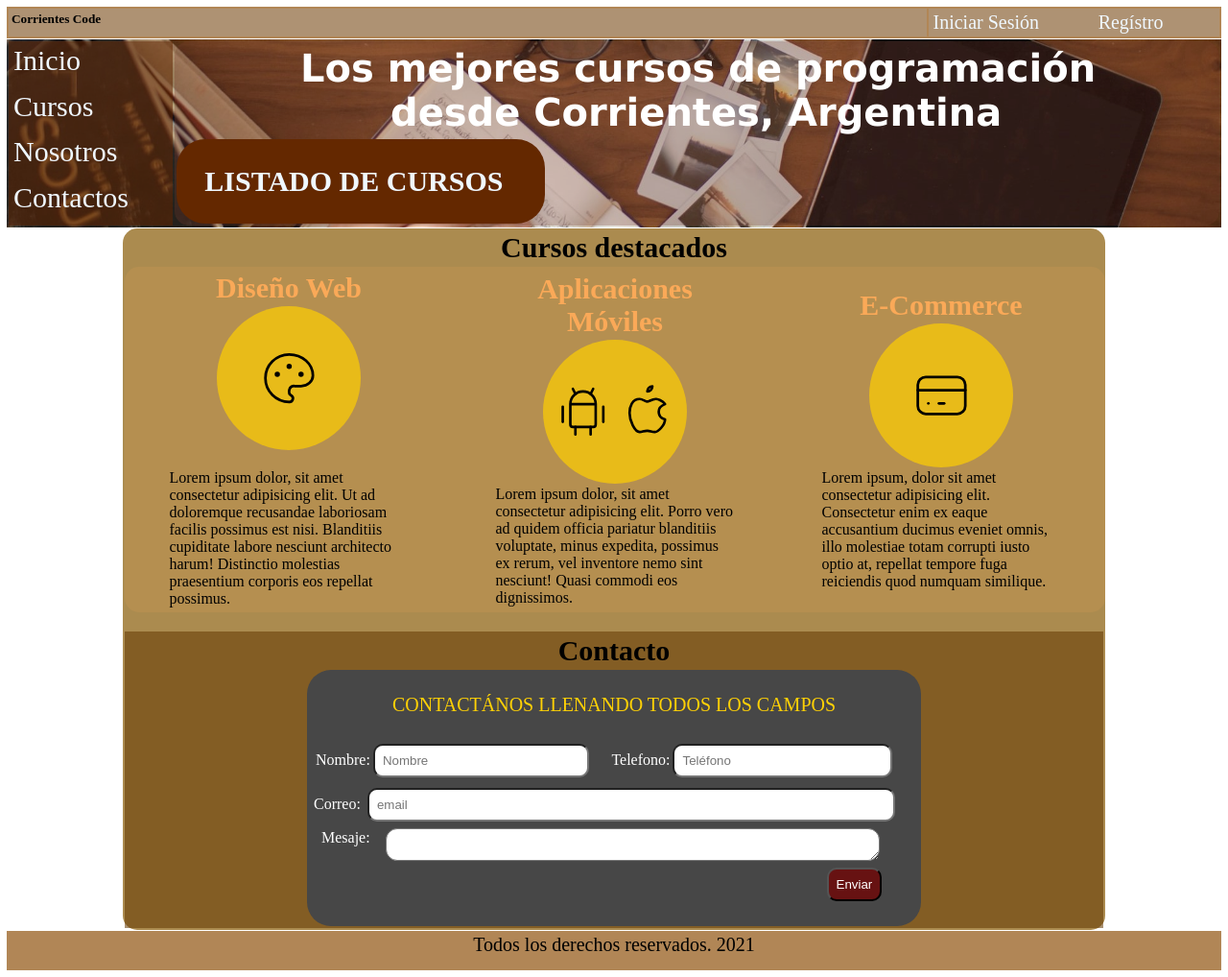
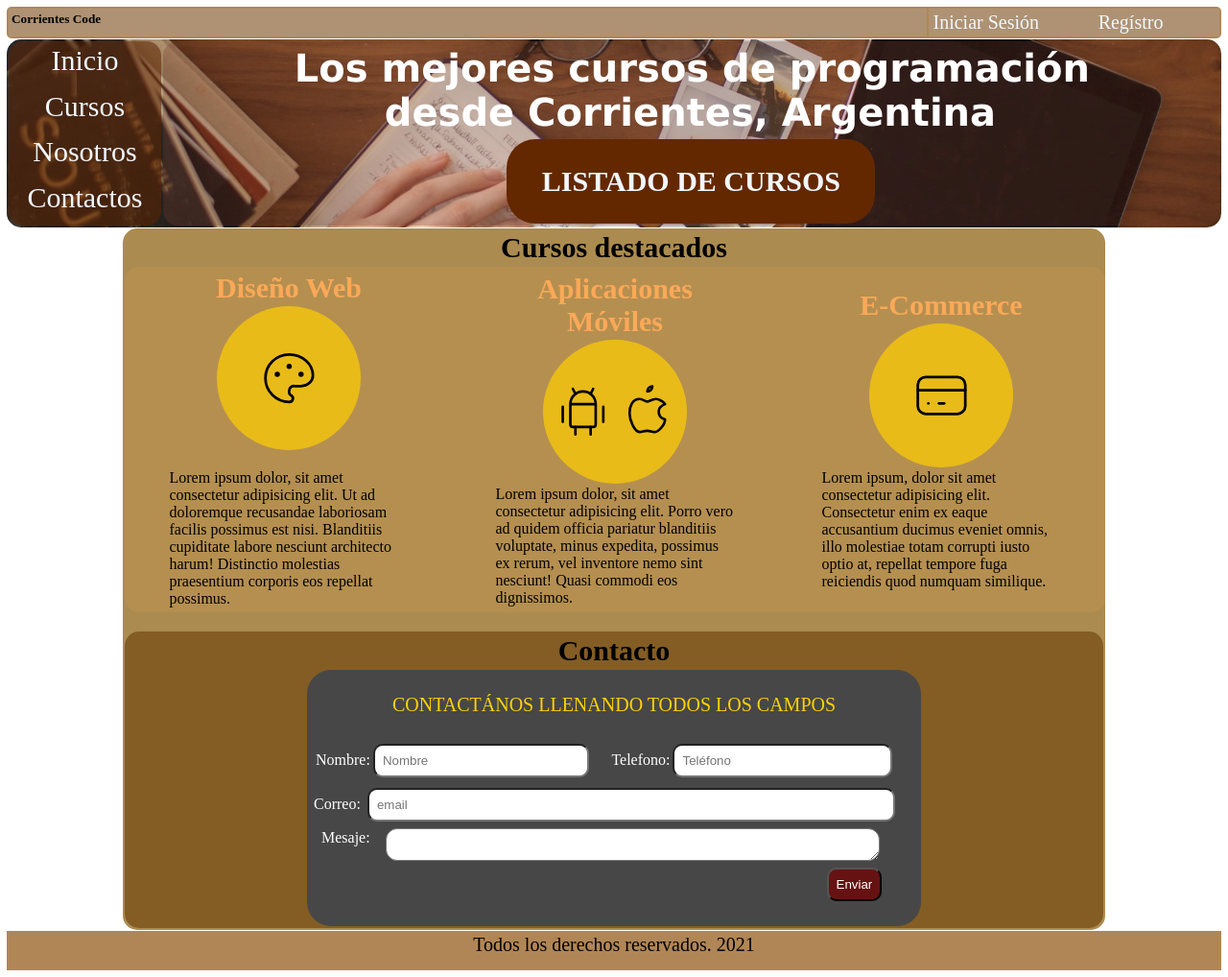
Before and after one commit to Raulrod09/TrabajoIntegradorM01-RodriguezRaulAndres, a plain HTML site: page index.html in a window 1280 px wide. Shown: the whole page at 96% size. Drawn offline with Linux system fonts and the light colour scheme.

Commit message:
Update style.css

```diff
--- a/css/style.css
+++ b/css/style.css
@@ -3,7 +3,8 @@
         padding: 1px;
         box-sizing: border-box;
         text-decoration: none;
-        background: #;
+
+
 }
 
 .padre {
@@ -11,12 +12,14 @@
         flex-flow: column nowrap;
         background-color: #F2FFFE;
         position: absolute;
-        width: 100vw;}
+        width: 100vw;
+        height: 100vw;}
 
         .header{
                 background:rgba(138, 73, 0, 0.664);
                 display: flex;
                 flex-flow: row nowrap ;
+                border-radius: 5px;
 
                 }
 
@@ -68,16 +71,22 @@
                         background-position: center;
                         background-attachment: contain;
                         background-size: cover;
+                        border-radius: 15px;
                  }
                  .menu2{
                         flex: 1 1 auto;
                         display: flex;
                         flex-flow: column nowrap;
-                        justify-content: space-around;
+                        justify-content: center;
                         background-color: rgba(97, 36, 0, 0.534);
+                        border-radius: 15px;
+                        justify-items: center;
+                        text-align: center;
+                        border-radius: 15px;
 
                          }
-                        .nav1{
+
+                         .nav1{
                                 flex: 1 1 auto;}
                                 .nav1 a {
                                         color: aliceblue;
@@ -117,7 +126,7 @@
 
                 .encabezado{
 
-                        flex: 6 1 auto;
+                        flex: 9 1 auto;
                         display: flex;
                         justify-content: center;
                         flex-flow: column  nowrap;
@@ -146,11 +155,15 @@
                         .listado{
                                 flex: 1 1 auto;
                                 display: flex;
+                                align-items: center;
+                                width: 100%;
                                 background-color: rgb(100, 40, 0);
                                 width: 30vw ;
+                                margin-left: auto;
+                                margin-right: auto;
                                 border-radius: 30px;
                                 padding: 25px;
-                                justify-self: center;}
+                                justify-content: space-around;}
                                 .listado a{
                                                 text-align: center;
                                             color: aliceblue;
@@ -158,7 +171,7 @@
 
                                         }
                                             .listado a:hover{
-                                                color: rgb(47, 255, 255);
+                                                color: rgb(165, 149, 2);
                                                 }
 
 
@@ -283,7 +296,9 @@
                         flex-flow: column nowrap;
                         align-items: center;
                         align-content: center;
-                        background: #663b028e;}
+                        background: #663b028e;
+                        border-radius: 15px;}
+
 
                          h3{
                                 flex: 1 1 auto;
@@ -373,20 +388,3 @@
                         text-align:center;
                         margin-bottom: 1%;
                         font-size: 1.25em;}
-
-
-
-
-
-
-
-/* main {background-color: #c75656;
-        width: 100vw;
-      }
-
-main{position: relative;
-        margin-left: auto;
-        margin-right: auto;
-        width: 65vw;
-        border-radius: 20px;
-         } */
```
